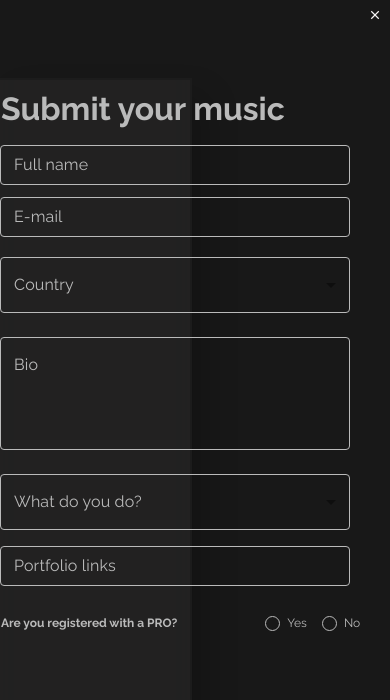
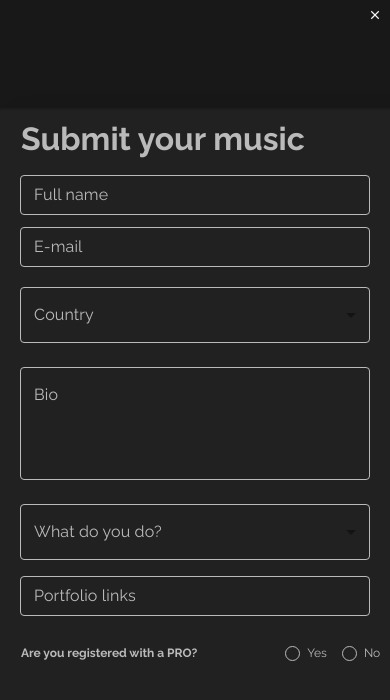
Before and after one commit to ShiraLotan/Artlist, a React (Create React App) app: page / in a window 390 px wide. Both pictures are taken after a click on the button "Start Now". Shown: the part 1229-1929 px from the top of the page. Built offline with nearby package versions, Linux system fonts and the light colour scheme.

Commit message:
responsive

```diff
--- /dev/null
+++ b/src/bio/details.Material.style.js
@@ -0,0 +1,12 @@
+import styled from 'styled-components';
+import { Dialog } from '@material-ui/core';
+
+
+const StyledDialog = styled(Dialog)`
+div.MuiDialog-paperFullScreen{
+background-color: #181818 ;
+}
+
+`;
+
+export default StyledDialog;
--- a/src/bio/details.css
+++ b/src/bio/details.css
@@ -20,8 +20,7 @@
 }
 .dialogContent{
     height:100%;
-    background-color: #181818;
-    overflow: hidden !important;
+    background-color: #181818 !important;
 
 }
 .closeModalBut{
--- a/src/bio/details.js
+++ b/src/bio/details.js
@@ -1,11 +1,12 @@
 import React from 'react';
-import Dialog from '@material-ui/core/Dialog';
 import Slide from '@material-ui/core/Slide';
 import Submit from '../bio/submit';
 import './details.css';
 import X from '../img/X.png';
 import Fab from '@material-ui/core/Fab';
 import Upload from './upload';
+import StyledDialog from './details.Material.style';
+import {  NoSsr } from '@material-ui/core';
 
 
 const Transition = React.forwardRef(function Transition(props, ref) {
@@ -38,8 +39,8 @@ function handleClose() {
       <Fab color="primary" onClick={handleClickOpen}  className='startNow' variant="extended"  >
          Start Now
       </Fab>
-
-      <Dialog fullScreen open={open} onClose={handleClose} TransitionComponent={Transition}>
+   <NoSsr>
+      <StyledDialog fullScreen open={open} onClose={handleClose} TransitionComponent={Transition}>
 
           <div className='dialogContent'>
             <img className='closeModalBut' src={X} alt='#' onClick={handleClose}/>
@@ -48,7 +49,8 @@ function handleClose() {
                 <Upload passedFormDetails={formDetails}/>
 
           </div>
-        </Dialog>
+        </StyledDialog>
+    </NoSsr>
     </div>
   );
 }
--- a/src/bio/submit.css
+++ b/src/bio/submit.css
@@ -12,11 +12,10 @@
   inset 0 -1em 1em rgba(56, 54, 54, 0.1),
         0 0  0 2px rgb(31, 30, 30),
         1em 1em 2em rgba(0,0,0,0.3);
-
 }
-
 .all{
-  float: left;
+  margin: auto;
+  width: 350px;
 }
 .text{
   float:right;
@@ -121,3 +120,8 @@ left:60px;
   margin-left:2px;
 
 }
+@media only screen and (max-width: 910px) {
+  .submit{
+    width:100%;
+}
+}
--- a/src/bio/upload.css
+++ b/src/bio/upload.css
@@ -8,6 +8,8 @@
   margin-right:0;
   padding: 0;
   float:right;
+  background-color: #181818;
+
 }
 .dragNdrop{
   height: 170px;
@@ -43,39 +45,17 @@ font-weight: 500;
   position: relative;
   top: 50px;
 }
-/* #checkBoxId {
-  width: 10px;
-  height: 10px;
-  cursor: pointer;
-  background: rgba(40,40,40,0.2);
-  appearance: none;
-  border: .5px white solid;
-  margin:10px;
-  position: relative;
-  top:10px;
-}
-#checkBoxId:checked:after {
-  position: relative;
-  bottom: 7px;
-  right:3px;
-	content: '\2714';
-	font-size: 17px;
-	color: #c5ab14;
-}
-#checkBoxId:checked {
-  background: rgba(40,40,40,0.7);
-}*/
+
 .checkbox-container {
-  position: relative;
   height: 30px;
-  left:145px;
   display: block;
   overflow: hidden;
   font-size: 10px;
   font-weight: 500;
 }
 .checkBoxArea{
-  margin-top:10px;
+  margin: 10px auto;
+  width: 366px;
 }
 .submitMusic{
   height:37px !important;
@@ -84,9 +64,17 @@ font-weight: 500;
   color: black !important;
   font-family: 'Raleway', sans-serif !important;
   padding: 0 20px !important;
-  margin: 50px 0 !important;
-  position: relative;
-  left:300px;
+  margin: 50px auto !important;
+  position: absolute !important;
+  left: 40% !important;
   width: 130px !important;
   text-transform: none !important;
 }
+@media only screen and (max-width: 910px) {
+  .upload{
+    width:100%;
+    /* position: absolute;
+    left: 200px;
+    top: 800px; */
+}
+}
--- a/src/main/intro.js
+++ b/src/main/intro.js
@@ -1,5 +1,4 @@
 import React from 'react';
-import Container from '@material-ui/core/Container';
 import Top from './top';
 import Middle from './middle';
 import Bottom from './bottom';
@@ -10,12 +9,10 @@ import Footer from './footer';
 function Intro() {
   return (
     <div className="intro">
-      <Container fixed>
         <Top/>
         <Middle/>
         <Bottom/>
         <Footer/>
-      </Container>
 
     </div>
   );
--- a/src/main/middle.js
+++ b/src/main/middle.js
@@ -42,7 +42,7 @@ const Middle = ({ classes }) => {
         ]
   return (
     <div className="middle">
-      <Container  fixed>
+      <Container  >
         <h1 className='headerMiddle'>Join leading artists around the world</h1>
         {artists.map((art,i)=>
         <div key={i} className='imgWrapper'>
--- a/src/main/top.js
+++ b/src/main/top.js
@@ -8,7 +8,7 @@ import './top.css';
 function Top() {
   return (
     <div className="top">
-      <Container  fixed>
+      <Container  >
         <div className='topCont'>
           <img  className='artlist' src={artlist} alt='#'/>
             <h1 className='header'>We want your inspiring music</h1>
```
